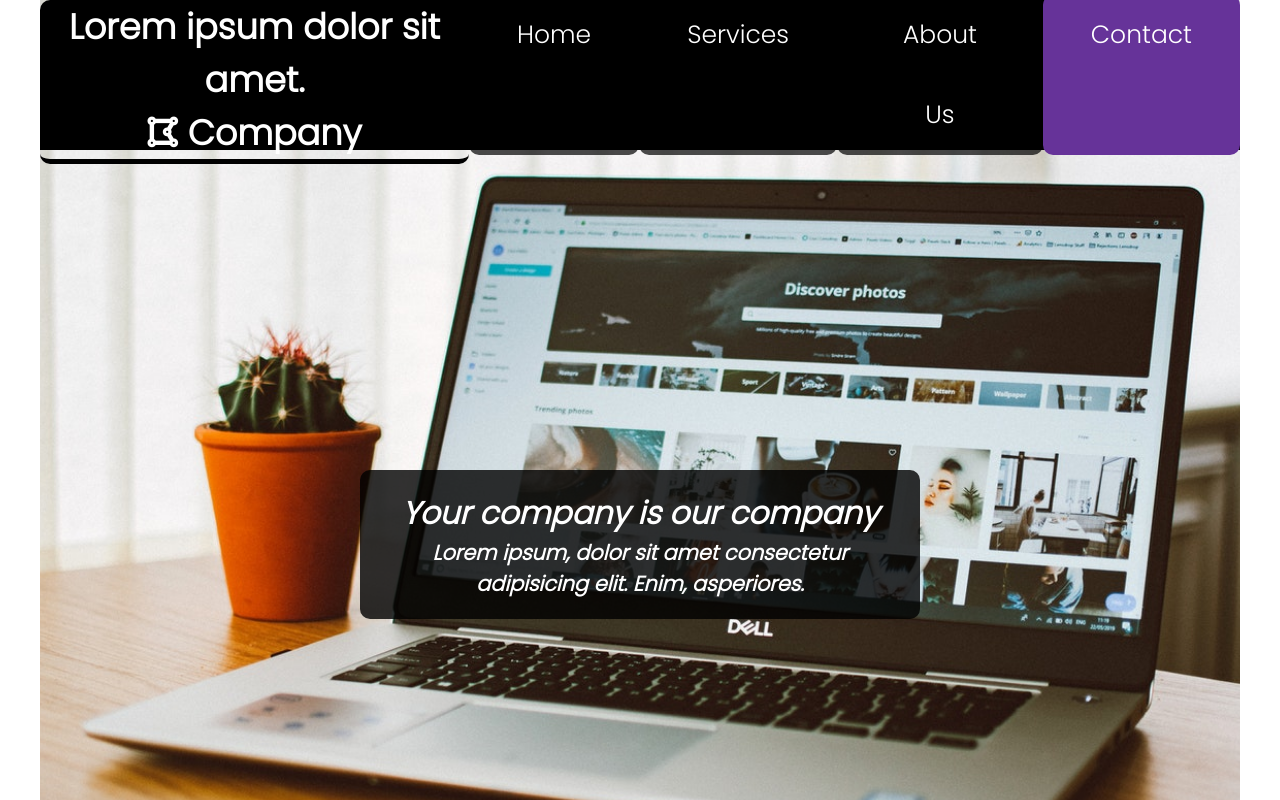
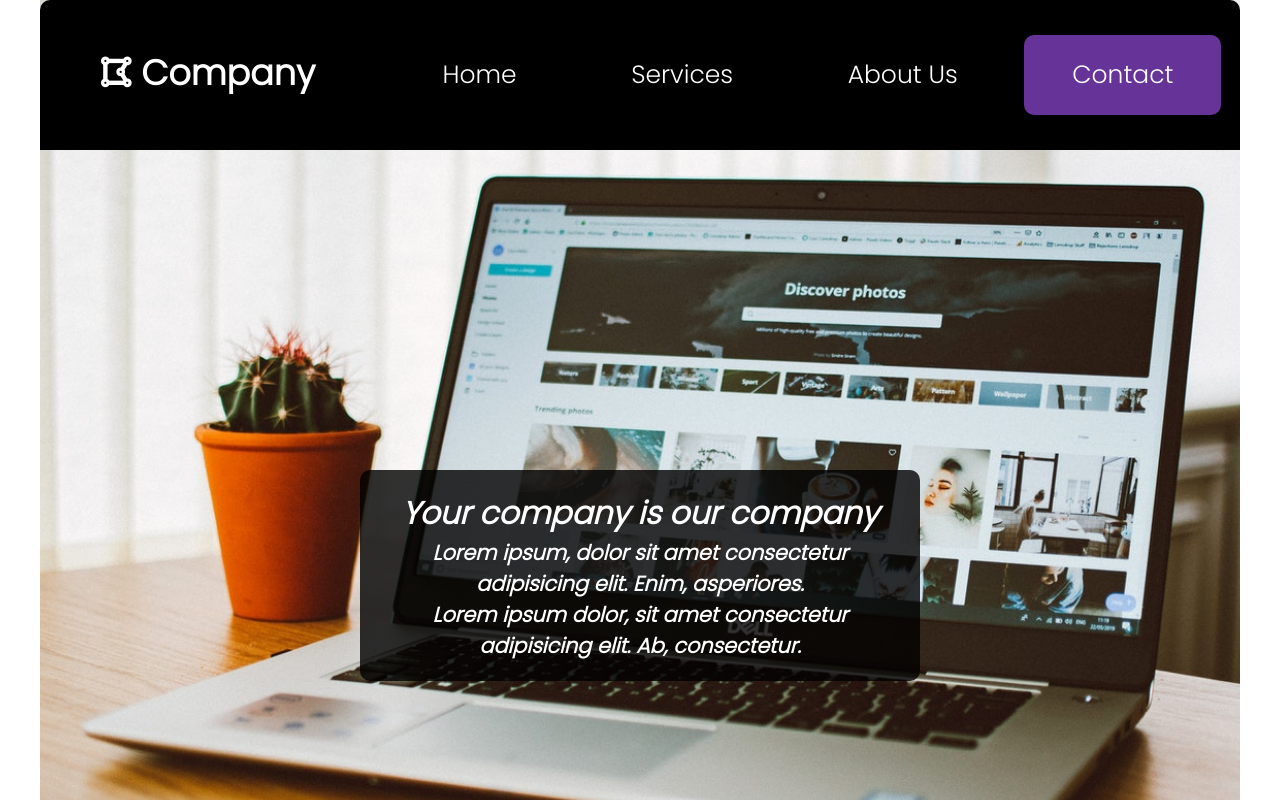
Before and after one commit to emreYoleri-gitHub/ExampleWebSite-1, a plain HTML site: page Örnek-Site-1/index.html in a window 1280 px wide. Shown: the top 800 px of the page. Drawn offline with Linux system fonts and the light colour scheme.

Commit message:
new inform

```diff
--- a/Örnek-Site-1/index.html
+++ b/Örnek-Site-1/index.html
@@ -18,9 +18,6 @@
       <div class="img-class">
         <div class="navbar">
           <div class="navbar-logo">
-            <p>
-              Lorem ipsum dolor sit amet.
-            </p>
             <i class="fas fa-draw-polygon"></i>
             Company
           </div>
@@ -40,6 +37,9 @@
           <p>
             Lorem ipsum, dolor sit amet consectetur adipisicing elit. Enim,
             asperiores.
+          </p>
+          <p>
+            Lorem ipsum dolor, sit amet consectetur adipisicing elit. Ab, consectetur.
           </p>
         </div>
       </div>
```
